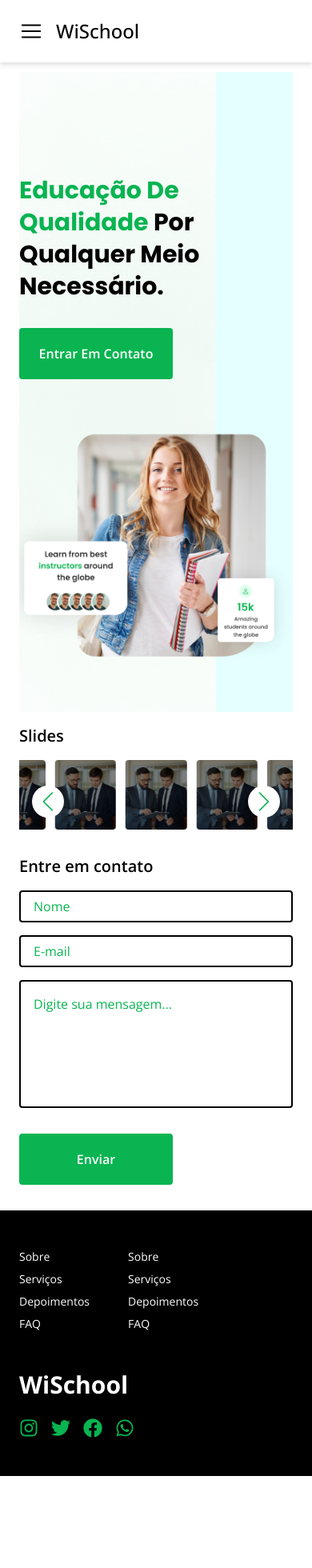
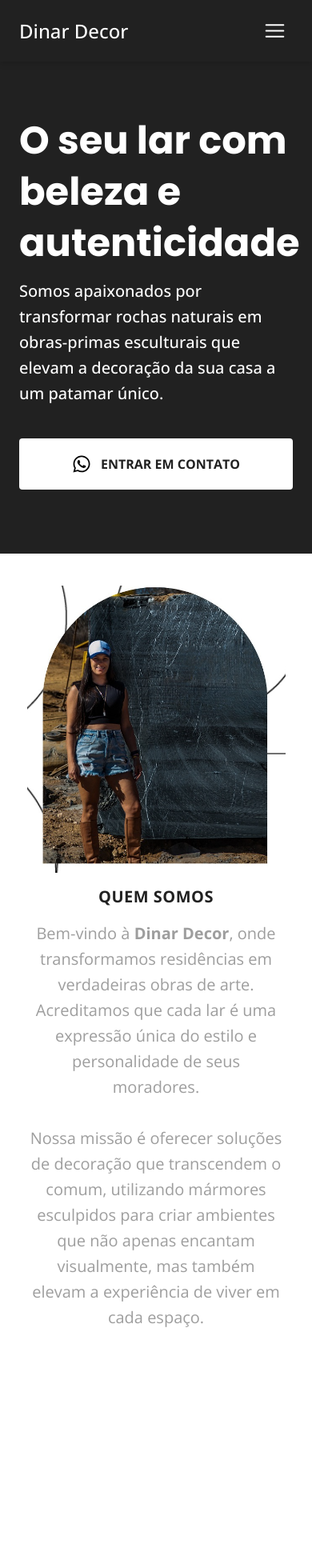
Before and after one commit to ItamarJoire/saint-helena, a React (Vite) app: page / in a window 390 px wide. Shown: the top 1960 px of the page at 80% size. Before the commit the page ends 1845 px from the top, so only its background shows below. Built offline with nearby package versions, Linux system fonts and the light colour scheme.

Commit message:
Hero and About

```diff
--- /dev/null
+++ b/src/components/about.jsx
@@ -0,0 +1,18 @@
+import { Grid } from "../containers"
+
+import ImgWhoWeAre from "../assets/about.png"
+
+export function About(){
+  return(
+    <Grid>
+      <div className="py-10">
+        <img className="rounded mx-auto"  src={ImgWhoWeAre} alt="" />
+        <h2 className="mt-4 uppercase text-xl font-bold text-center tracking-wide text-primary">Quem somos</h2>
+        <p className="mt-4 px-3 text-[#9e9e9e] text-xl text-center leading-8">
+        Bem-vindo à <span className="font-bold">Dinar Decor</span>, onde transformamos residências em verdadeiras obras de arte. Acreditamos que cada lar é uma expressão única do estilo e personalidade de seus moradores.<br/><br/> Nossa missão é oferecer soluções de decoração que transcendem o comum, utilizando mármores esculpidos para criar ambientes que não apenas encantam visualmente, mas também elevam a experiência de viver em cada espaço.
+
+        </p>
+      </div>
+    </Grid>
+  )
+}
--- a/src/components/header.jsx
+++ b/src/components/header.jsx
@@ -1,43 +1,47 @@
 import { useState } from "react";
+
+import { FaWhatsapp, FaInstagram } from 'react-icons/fa'
 
 export function Header(){
   const [navbar, setNavbar] = useState(false);
 
   return(
     <section>
-      <div className='md:hidden'>
-        <nav className="bg-white drop-shadow-md">
-          <div className="justify-between px-4 mx-auto md:items-center md:flex md:px-8 lg:max-w-7xl">
+      <div className='relative z-10 md:hidden'>
+        <nav className="absolute z-20 w-full bg-primary drop-shadow-md">
+          <div className="justify-between mx-auto md:items-center md:flex md:px-8 lg:max-w-7xl">
               <div className="flex items-center justify-between py-4 md:block md:py-5">
-                <div className="flex items-center">
+                <div className="flex w-full px-6 items-center justify-between">
+                  <div className="text-white text-2xl font-medium">
+                    Dinar Decor
+                  </div>
                   <button className='p-2' onClick={() => setNavbar(!navbar)}>
                     {navbar ? (
-                      <svg xmlns="http://www.w3.org/2000/svg" width="30" height="30" viewBox="0 0 24 24" fill="none" stroke="#000" stroke-width="1.5" stroke-linecap="round" stroke-linejoin="round" class="feather feather-x"><line x1="18" y1="6" x2="6" y2="18"></line><line x1="6" y1="6" x2="18" y2="18"></line></svg>
+                      <svg xmlns="http://www.w3.org/2000/svg" width="29" height="29" viewBox="0 0 24 24" fill="none" stroke="#fff" stroke-width="1.5" stroke-linecap="round" stroke-linejoin="round" class="feather feather-x"><line x1="18" y1="6" x2="6" y2="18"></line><line x1="6" y1="6" x2="18" y2="18"></line></svg>
                     ) : (
-                      <svg xmlns="http://www.w3.org/2000/svg" width="30" height="30" viewBox="0 0 24 24" fill="none" stroke="#000" stroke-width="1.5" stroke-linecap="round" stroke-linejoin="round" class="feather feather-menu"><line x1="3" y1="12" x2="21" y2="12"></line><line x1="3" y1="6" x2="21" y2="6"></line><line x1="3" y1="18" x2="21" y2="18"></line></svg>
+                      <svg xmlns="http://www.w3.org/2000/svg" width="29" height="29" viewBox="0 0 24 24" fill="none" stroke="#fff" stroke-width="1.5" stroke-linecap="round" stroke-linejoin="round" class="feather feather-menu"><line x1="3" y1="12" x2="21" y2="12"></line><line x1="3" y1="6" x2="21" y2="6"></line><line x1="3" y1="18" x2="21" y2="18"></line></svg>
                     )}
                   </button>
-                  <div className="pl-2 text-2xl font-medium">
-                    WiSchool
-                  </div>
                 </div>
-                <div></div>
-                {/* <a href="/"><img src={Logo} width={54} height={54} alt=''/></a> */}
               </div>
-            <div>
-              <div className={`flex-1 justify-self-center mt-6 block md:mt-0 ${navbar ? 'py-12 px-2 md:p-0 block' : 'hidden'}`}>
-                <ul className="flex flex-col h-screen gap-12 justify-start">
-                  <li className="pb-6 text-2xl text-black py-2 px-6 text-center ">
-                    <a className='py-2 border-b' href="#about" onClick={() => setNavbar(!navbar)}>Sobre</a>
+            <div className="bg-white mx-2 rounded-b-md">
+              <div className={`flex-1 justify-self-center block pt-4 pl-4 md:mt-0 ${navbar ? 'pb-8 px-2 md:p-0 block' : 'hidden'}`}>
+                <ul className="flex flex-col gap-6 justify-start">
+                  <li className="text-xl text-primary text-left ">
+                    <a href="#about" onClick={() => setNavbar(!navbar)}>Sobre</a>
                   </li>
-                  <li className="pb-6 text-2xl text-black py-2 px-6 text-center">
-                    <a className='py-2 border-b' href="#services" onClick={() => setNavbar(!navbar)}>Serviços</a>
+                  <li className="text-xl text-primary text-left">
+                    <a href="#services" onClick={() => setNavbar(!navbar)}>Serviços</a>
                   </li>
-                  <li className="pb-6 text-2xl text-black py-2 px-6 text-center">
-                    <a className='py-2 border-b' href="#testmonials" onClick={() => setNavbar(!navbar)}>Depoimentos</a>
+                  <li className="text-xl text-primary text-left">
+                    <a href="#testmonials" onClick={() => setNavbar(!navbar)}>Depoimentos</a>
                   </li>
-                  <li className="pb-6 text-2xl text-black py-2 px-6 text-center">
-                    <a className='py-2 border-b' href="#faq" onClick={() => setNavbar(!navbar)}>Perguntas frequentes</a>
+                  <li className="text-xl text-primary text-left">
+                    <a href="#faq" onClick={() => setNavbar(!navbar)}>FAQ</a>
+                  </li>
+                  <li className="flex gap-3 text-left">
+                    <a className="text-primary" href="#" onClick={() => setNavbar(!navbar)}><FaWhatsapp className="w-7 h-7"/></a>
+                    <a className="text-primary" href="#" onClick={() => setNavbar(!navbar)}><FaInstagram className="w-7 h-7"/></a>
                   </li>
                 </ul>
               </div>
--- a/src/components/hero.jsx
+++ b/src/components/hero.jsx
@@ -1,22 +1,24 @@
 import { Grid } from "../containers"
 
-import ImgHero from '../assets/img-hero.png'
+import { FaWhatsapp } from 'react-icons/fa'
 
 export function Hero(){
   return(
-    <Grid>
-      <div className="bg-hero-pattern bg-no-repeat bg-center bg-cover mt-3 md:rounded-3xl">
-        <div className="py-16 lg:flex lg:px-16">
+    <div className="bg-primary">
+      <Grid>
+        <div className="pt-20 pb-20 lg:flex lg:px-16">
           <div>
-            <h2 className="font-['Poppins'] font-bold text-3xl leading-10 capitalize max-w-[400px] mt-16 md:max-w-[500px] md:text-4xl md:leading-[52px]"><span className="text-primary">Educação de qualidade</span> por qualquer meio necessário.</h2>
+            <h2 className="font-['Poppins'] font-bold text-white text-5xl leading-[64px] max-w-[400px] mt-16 md:max-w-[500px] md:text-4xl md:leading-[52px]">O seu lar com beleza e autenticidade</h2>
+            <h4 className="mt-3 font-medium text-white text-xl leading-8">Somos apaixonados por transformar rochas naturais em obras-primas esculturais que elevam a decoração da sua casa a um patamar único.</h4>
 
-            <div className="bg-primary flex items-center justify-center w-48 h-16 px-6 mt-8 rounded cursor-pointer hover:opacity-90">
-              <a className="text-white font-semibold text-base capitalize" href="/">Entrar em contato</a>
+            <div className="bg-white flex items-center justify-center gap-3 w-full h-16 px-6 mt-10 rounded cursor-pointer hover:opacity-90">
+              <FaWhatsapp className="w-6 h-6"/>
+              <a className="text-primary font-bold text-base uppercase" href="/">Entrar em contato</a>
             </div>
           </div>
-          <img className="mt-16 mx-auto md:w-[500px] md:h-[400px]" src={ImgHero} alt="" />
+          {/* <img className="mt-16 mx-auto md:w-[500px] md:h-[400px]" src={ImgHero} alt="" /> */}
         </div>
-      </div>
-    </Grid>
+     </Grid>
+    </div>
   )
 }
--- a/src/components/index.jsx
+++ b/src/components/index.jsx
@@ -3,3 +3,4 @@ export { Hero } from './hero'
 export { Forms } from './forms'
 export { Carousel } from './carousel'
 export { Footer } from './footer'
+export { About } from './about'
--- a/src/pages/home.jsx
+++ b/src/pages/home.jsx
@@ -1,12 +1,13 @@
-import { Header, Hero, Carousel, Footer, Forms } from "../components";
+import { Header, Hero, Carousel, Footer, Forms, About } from "../components";
 
 export function Home(){
   return(
     <>
       <Header />
       <Hero />
-      <Carousel />
-      <Forms />
+      <About />
+      {/* <Carousel /> */}
+      {/* <Forms /> */}
       <Footer />
     </>
   )
--- a/tailwind.config.js
+++ b/tailwind.config.js
@@ -2,11 +2,12 @@
 export default {
   content: ['./index.html', './src/**/*.{js,ts,jsx,tsx}'],
   theme: {
+    screens: {
+      md: '769px'
+    },
     colors: {
-      primary: '#09B451',
-      white: '#fff',
-      black: '#000',
-      'gray-op': 'rgba(64, 64, 64, 0.80)'
+      primary: '#212121',
+      white: '#fff'
     },
     extend: {
       backgroundImage: {
```
Also changed, not shown: src/assets/about.png (added).
